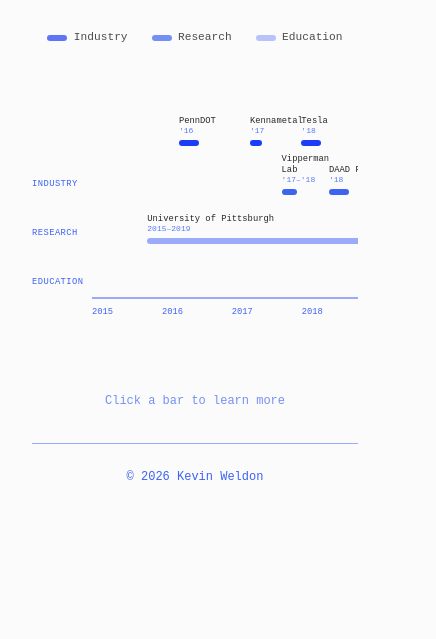
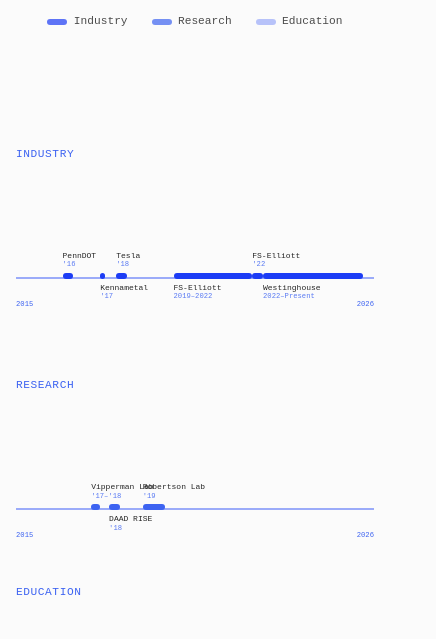
Before and after one commit to kevinweldon/kevin-weldon, a plain HTML site: page work/index.html in a window 390 px wide. Shown: the part 203-842 px from the top of the page, 436 px wide, since content can reach past the window. Drawn offline with Linux system fonts and the light colour scheme; a web font is replaced by a local one.

Commit message:
update work page

```diff
--- a/work/index.html
+++ b/work/index.html
@@ -137,19 +137,24 @@
         /* Swimlanes */
         .swimlane {
             position: relative;
+            height: 70px;
+            margin-bottom: 4px;
+        }
+
+        .swimlane.education-lane {
             height: 45px;
-            margin-bottom: 4px;
         }
 
         .swimlane-label {
             position: absolute;
             left: 0;
-            bottom: 0;
+            bottom: -2px;
             font-size: 0.55rem;
             color: var(--color-medium-blue);
             text-transform: uppercase;
             letter-spacing: 0.05em;
             width: 55px;
+            line-height: 1;
         }
 
         .swimlane-content {
@@ -239,6 +244,30 @@
         }
 
         .entry-label .dates {
+            font-size: 0.5rem;
+            color: var(--color-medium-blue);
+            display: block;
+        }
+
+        /* Labels below the bar (for alternating) */
+        .entry-label-below {
+            position: absolute;
+            top: calc(100% + 4px);
+            bottom: auto;
+            left: 0;
+            font-size: 0.55rem;
+            color: var(--color-black);
+            white-space: nowrap;
+            opacity: 0.85;
+            line-height: 1.2;
+        }
+
+        .entry-label-below .company {
+            font-weight: 500;
+            display: block;
+        }
+
+        .entry-label-below .dates {
             font-size: 0.5rem;
             color: var(--color-medium-blue);
             display: block;
@@ -350,6 +379,173 @@
             font-size: 0.75rem;
             color: var(--color-medium-blue);
         }
+
+        /* Mobile: Stacked mini-timelines */
+        @media (max-width: 768px) {
+            .container {
+                padding: 2rem 1rem;
+            }
+
+            .timeline-section {
+                overflow-x: visible;
+            }
+
+            .timeline-container {
+                min-width: unset;
+                padding-bottom: 0;
+            }
+
+            .timeline-container > br {
+                display: none;
+            }
+
+            /* Hide the shared axis and year markers on mobile */
+            .timeline-axis,
+            .year-markers {
+                display: none;
+            }
+
+            /* Each swimlane becomes its own mini-timeline */
+            .swimlane {
+                height: auto;
+                margin-bottom: 0rem;
+                padding-bottom: 0rem;
+            }
+
+            .swimlane:last-of-type {
+                margin-bottom: 1rem;
+            }
+
+            .swimlane-label {
+                position: relative;
+                bottom: auto;
+                width: auto;
+                font-size: 0.7rem;
+                font-weight: 500;
+                margin-bottom: 0.0rem;
+                display: block;
+            }
+
+            .swimlane-content {
+                position: relative;
+                left: 0;
+                right: 0;
+                top: auto;
+                bottom: auto;
+                height: 50px;
+                margin-bottom: 1.25rem;
+            }
+
+            /* Mini timeline axis for each swimlane */
+            .swimlane-content::after {
+                content: '';
+                position: absolute;
+                bottom: 0;
+                left: 0;
+                right: 0;
+                height: 2px;
+                background: var(--color-light-blue);
+                z-index: 0;
+            }
+
+            .timeline-entry {
+                z-index: 1;
+            }
+
+            .entry-bar {
+                z-index: 1;
+            }
+
+            .timeline-entry {
+                /* Recalculate positions for full width */
+                /* Timeline spans 2015-2026 = 11 years */
+            }
+
+            .entry-label {
+                font-size: 0.5rem;
+            }
+
+            .entry-label .dates {
+                font-size: 0.45rem;
+            }
+
+            .entry-label .company,
+            .entry-label-below .company {
+                white-space: nowrap;
+            }
+
+            .entry-label-below {
+                font-size: 0.5rem;
+            }
+
+            .entry-label-below .dates {
+                font-size: 0.45rem;
+            }
+
+            /* Year markers per swimlane - commented out */
+
+            .swimlane[data-category="industry"]::after,
+            .swimlane[data-category="research"]::after,
+            .swimlane[data-category="education"]::after {
+                content: none;
+            }
+
+            .instruction {
+            text-align: center;
+                font-size: 0.75rem;
+                color: var(--color-medium-blue);
+                opacity: 0.7;
+                margin: 1.5rem 0;
+                margin-top: 10rem;
+            }
+
+            /* Mobile year ticks */
+            .mobile-years {
+                display: flex;
+                justify-content: space-between;
+                font-size: 0.45rem;
+                color: var(--color-medium-blue);
+                font-family: 'Departure Mono', monospace;
+                margin-top: 0.25rem;
+            }
+
+            .desktop-only {
+                display: none !important;
+            }
+
+            .mobile-only {
+                display: flex !important;
+            }
+
+            /* Adjust bar positions for mobile (full width) */
+            .timeline-entry {
+                height: 100%;
+            }
+
+            .entry-bar {
+                bottom: 0;
+            }
+
+            .description-panel {
+                padding: 1rem;
+            }
+
+            .panel-title {
+                font-size: 1rem;
+            }
+
+            .panel-subtitle {
+                font-size: 0.8rem;
+            }
+
+            .panel-description {
+                font-size: 0.8rem;
+            }
+        }
+
+        .mobile-only {
+            display: none;
+        }
     </style>
 </head>
 <body>
@@ -384,10 +580,10 @@
                 <br><br>
                 <!-- Industry row (top) -->
                 <div class="swimlane">
-                    <div class="swimlane-label">Industry</div>
+                    <div class="swimlane-label" style="line-height: 150px;">Industry</div>
                     <div class="swimlane-content">
                         <!-- PennDOT: May 2016 - Aug 2016 -->
-                        <div class="timeline-entry" style="left: 11%; width: 2.5%;" data-id="penndot">
+                        <div class="timeline-entry" style="left: 13%; width: 3%;" data-id="penndot">
                             <div class="entry-label">
                                 <span class="company">PennDOT</span>
                                 <span class="dates">'16</span>
@@ -396,8 +592,8 @@
                         </div>
 
                         <!-- Kennametal: July 2017 - Aug 2017 -->
-                        <div class="timeline-entry" style="left: 20%; width: 1.5%;" data-id="kennametal">
-                            <div class="entry-label">
+                        <div class="timeline-entry" style="left: 23.5%; width: 1.5%;" data-id="kennametal">
+                            <div class="entry-label-below">
                                 <span class="company">Kennametal</span>
                                 <span class="dates">'17</span>
                             </div>
@@ -405,7 +601,7 @@
                         </div>
 
                         <!-- Tesla: Jan 2018 - April 2018 -->
-                        <div class="timeline-entry" style="left: 26.5%; width: 2.5%;" data-id="tesla">
+                        <div class="timeline-entry" style="left: 28%; width: 3%;" data-id="tesla">
                             <div class="entry-label">
                                 <span class="company">Tesla</span>
                                 <span class="dates">'18</span>
@@ -414,8 +610,8 @@
                         </div>
 
                         <!-- FS-Elliott Apps: Oct 2019 - March 2022 -->
-                        <div class="timeline-entry" style="left: 42%; width: 21%;" data-id="fselliott-apps">
-                            <div class="entry-label">
+                        <div class="timeline-entry" style="left: 44%; width: 22%;" data-id="fselliott-apps">
+                            <div class="entry-label-below">
                                 <span class="company">FS-Elliott</span>
                                 <span class="dates">2019–2022</span>
                             </div>
@@ -423,41 +619,44 @@
                         </div>
 
                         <!-- FS-Elliott SFDC: March 2022 - June 2022 -->
-                        <div class="timeline-entry" style="left: 63.5%; width: 2.5%;" data-id="fselliott-sfdc">
+                        <div class="timeline-entry" style="left: 66%; width: 3%;" data-id="fselliott-sfdc">
                             <div class="entry-label">
-                                <span class="company">FSE</span>
+                                <span class="company">FS-Elliott</span>
                                 <span class="dates">'22</span>
                             </div>
                             <div class="entry-bar work"></div>
                         </div>
 
                         <!-- Westinghouse: July 2022 - Present -->
-                        <div class="timeline-entry" style="left: 66.5%; width: 30%;" data-id="westinghouse">
-                            <div class="entry-label">
+                        <div class="timeline-entry" style="left: 69%; width: 28%;" data-id="westinghouse">
+                            <div class="entry-label-below">
                                 <span class="company">Westinghouse</span>
                                 <span class="dates">2022–Present</span>
                             </div>
                             <div class="entry-bar work"></div>
                         </div>
                     </div>
+                    <div class="mobile-years mobile-only">
+                        <span>2015</span><span>2026</span>
+                    </div>
                 </div>
 
                 <!-- Research row (middle) -->
                 <div class="swimlane">
-                    <div class="swimlane-label">Research</div>
+                    <div class="swimlane-label" style="line-height: 150px;">Research</div>
                     <div class="swimlane-content">
                         <!-- Vipperman: Nov 2017 - Jan 2018 -->
-                        <div class="timeline-entry" style="left: 24%; width: 2%;" data-id="vipperman">
+                        <div class="timeline-entry" style="left: 21%; width: 2.4%;" data-id="vipperman">
                             <div class="entry-label">
-                                <span class="company">Vipperman <br>Lab</span>
+                                <span class="company">Vipperman Lab</span>
                                 <span class="dates">'17–'18</span>
                             </div>
                             <div class="entry-bar research"></div>
                         </div>
 
                         <!-- DAAD: May 2018 - Aug 2018 -->
-                        <div class="timeline-entry" style="left: 30%; width: 2.5%;" data-id="daad">
-                            <div class="entry-label">
+                        <div class="timeline-entry" style="left: 26%; width: 3.1%;" data-id="daad">
+                            <div class="entry-label-below">
                                 <span class="company">DAAD RISE</span>
                                 <span class="dates">'18</span>
                             </div>
@@ -465,22 +664,25 @@
                         </div>
 
                         <!-- Robertson: May 2019 - Dec 2019 -->
-                        <div class="timeline-entry" style="left: 37.5%; width: 5.5%;" data-id="robertson">
+                        <div class="timeline-entry" style="left: 35.4%; width: 6.3%;" data-id="robertson">
                             <div class="entry-label">
-                                <span class="company">Robertson <br>Lab</span>
+                                <span class="company">Robertson Lab</span>
                                 <span class="dates">'19</span>
                             </div>
                             <div class="entry-bar research"></div>
                         </div>
                     </div>
+                    <div class="mobile-years mobile-only">
+                        <span>2015</span><span>2026</span>
+                    </div>
                 </div>
 
                 <!-- Education row (bottom) -->
-                <div class="swimlane">
-                    <div class="swimlane-label">Education</div>
+                <div class="swimlane education-lane">
+                    <div class="swimlane-label" style="line-height: 100px;">Education</div>
                     <div class="swimlane-content">
                         <!-- Pitt: Aug 2015 - May 2019 -->
-                        <div class="timeline-entry" style="left: 7%; width: 33%;" data-id="pitt">
+                        <div class="timeline-entry" style="left: 2%; width: 35.4%;" data-id="pitt">
                             <div class="entry-label">
                                 <span class="company">University of Pittsburgh</span>
                                 <span class="dates">2015–2019</span>
@@ -488,8 +690,8 @@
                             <div class="entry-bar education"></div>
                         </div>
 
-                        <!-- TUM: Oct 2023 - Present -->
-                        <div class="timeline-entry" style="left: 77%; width: 20%;" data-id="tum">
+                        <!-- TUM: Oct 2023 - Jan 2026 -->
+                        <div class="timeline-entry" style="left: 77%; width: 22%;" data-id="tum">
                             <div class="entry-label">
                                 <span class="company">Technische Universität München</span>
                                 <span class="dates">2023–2026</span>
@@ -497,13 +699,16 @@
                             <div class="entry-bar education"></div>
                         </div>
                     </div>
+                    <div class="mobile-years mobile-only">
+                        <span>2015</span><span>2026</span>
+                    </div>
                 </div>
 
-                <!-- Timeline axis at bottom -->
-                <div class="timeline-axis"></div>
+                <!-- Timeline axis at bottom (desktop only) -->
+                <div class="timeline-axis desktop-only"></div>
 
-                <!-- Year markers -->
-                <div class="year-markers">
+                <!-- Year markers (desktop only) -->
+                <div class="year-markers desktop-only">
                     <span class="year-marker">2015</span>
                     <span class="year-marker">2016</span>
                     <span class="year-marker">2017</span>
```
